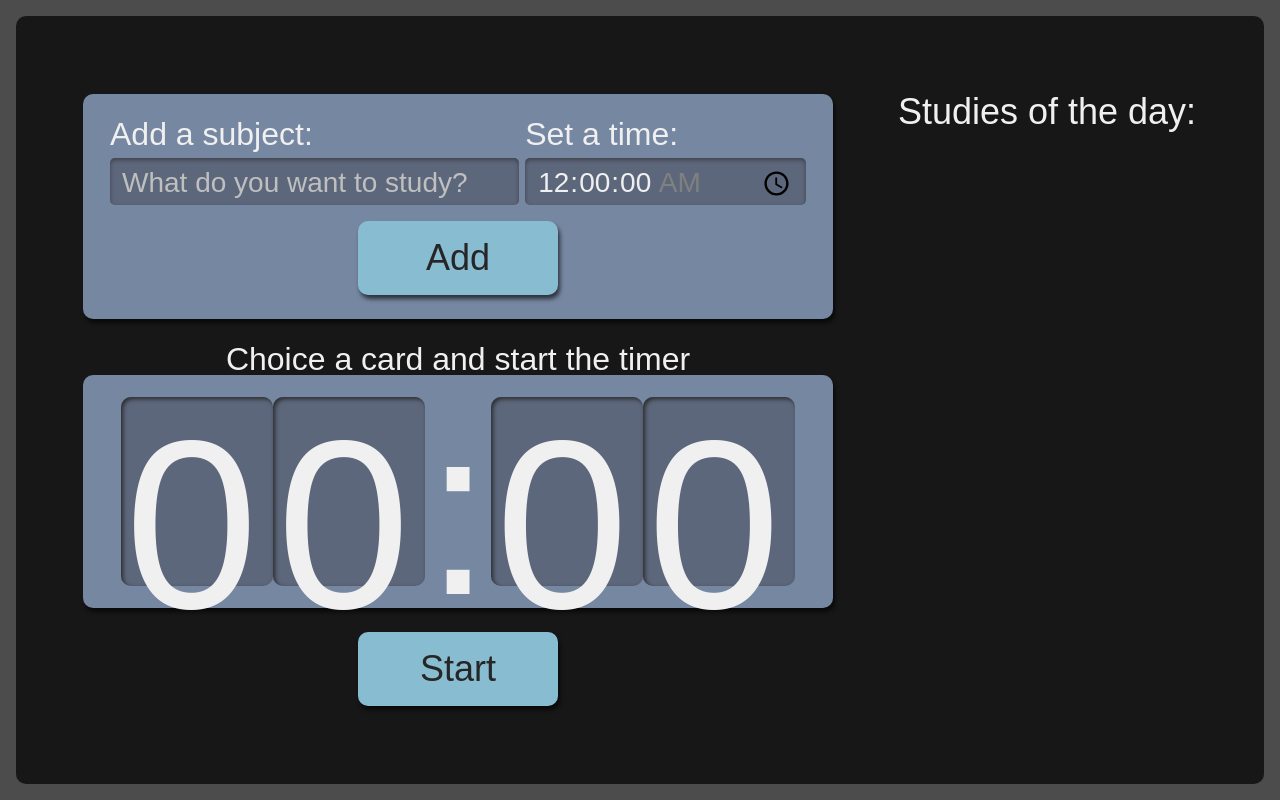
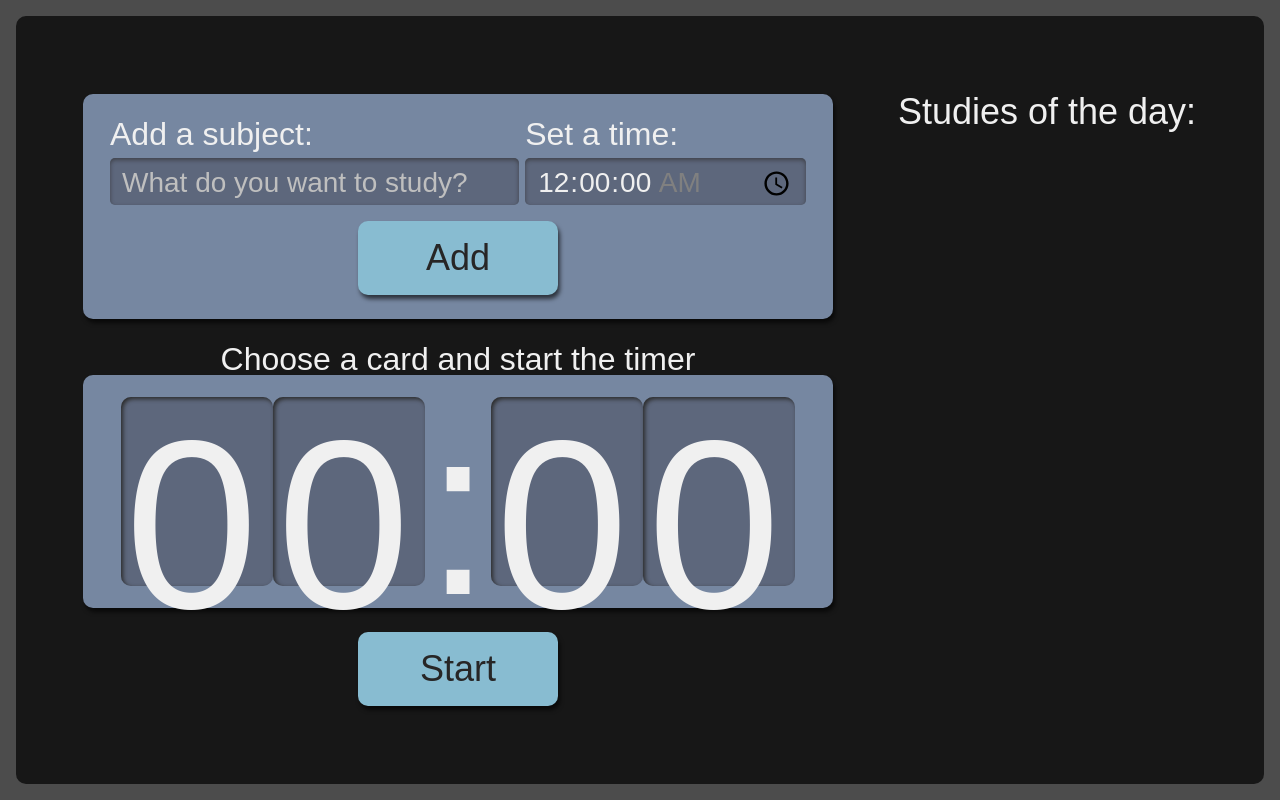
Before and after one commit to mylenaverspeelt/study-timer, a React (Create React App) app: page / in a window 1280 px wide. Built offline with nearby package versions, Linux system fonts and the light colour scheme.

Commit message:
correct typo

```diff
--- a/src/components/Timer/Timer.tsx
+++ b/src/components/Timer/Timer.tsx
@@ -30,7 +30,7 @@ export default function Timer({ selected, finishTask}: Props) {
 
   return (
     <div className={style.cronometro}>
-      <p className={style.titulo}>Choice a card and start the timer</p>
+      <p className={style.titulo}>Choose a card and start the timer</p>
       <div className={style.relogioWrapper}>
         <Clock time={time} />
       </div>
```
